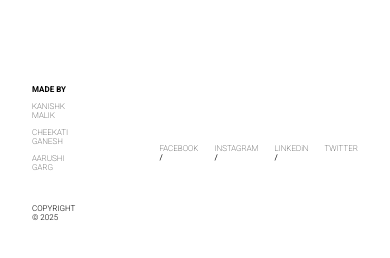
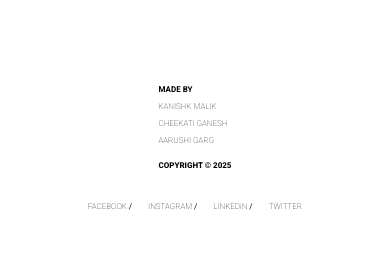
Before and after one commit to kani-s-h-k/InsightVue, a website: page index.html in a window 390 px wide. Shown: the part 342-600 px from the top of the page. Drawn offline with Linux system fonts and the light colour scheme.

Commit message:
home-resp(2)

```diff
--- a/styles/navbar.css
+++ b/styles/navbar.css
@@ -80,6 +80,9 @@ footer{
     gap: 1rem;
 
 }
+.smTags:hover{
+  text-decoration: underline;
+}
 
 @media screen and (max-width: 833px) {
   nav {
@@ -123,4 +126,15 @@ footer{
   #loginIcon {
     width: 4vw;
   }
+  footer{
+    flex-direction: column;
+    gap: 2rem;
+  }
+  .col{
+    gap: 1rem;
+  }
+  .gcname,#copyright,.smTags{
+    font-weight: bolder;
+    font-weight: 800;
+  }
 }
```
